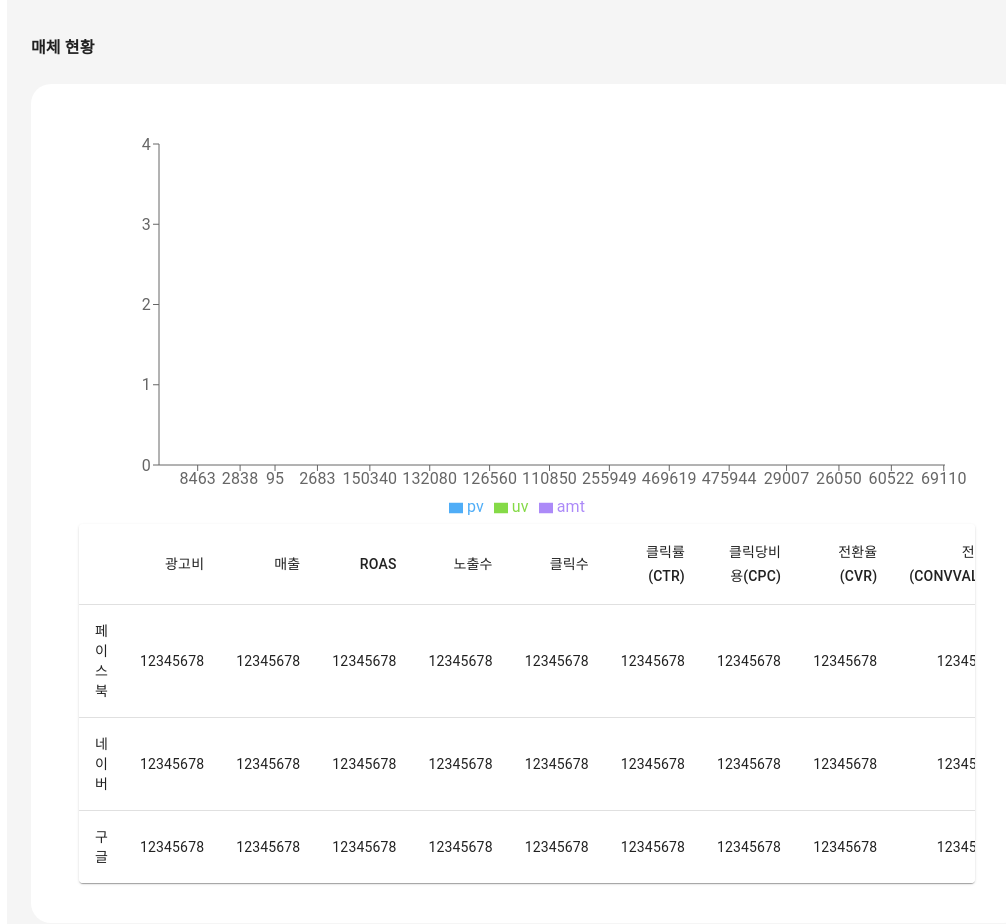
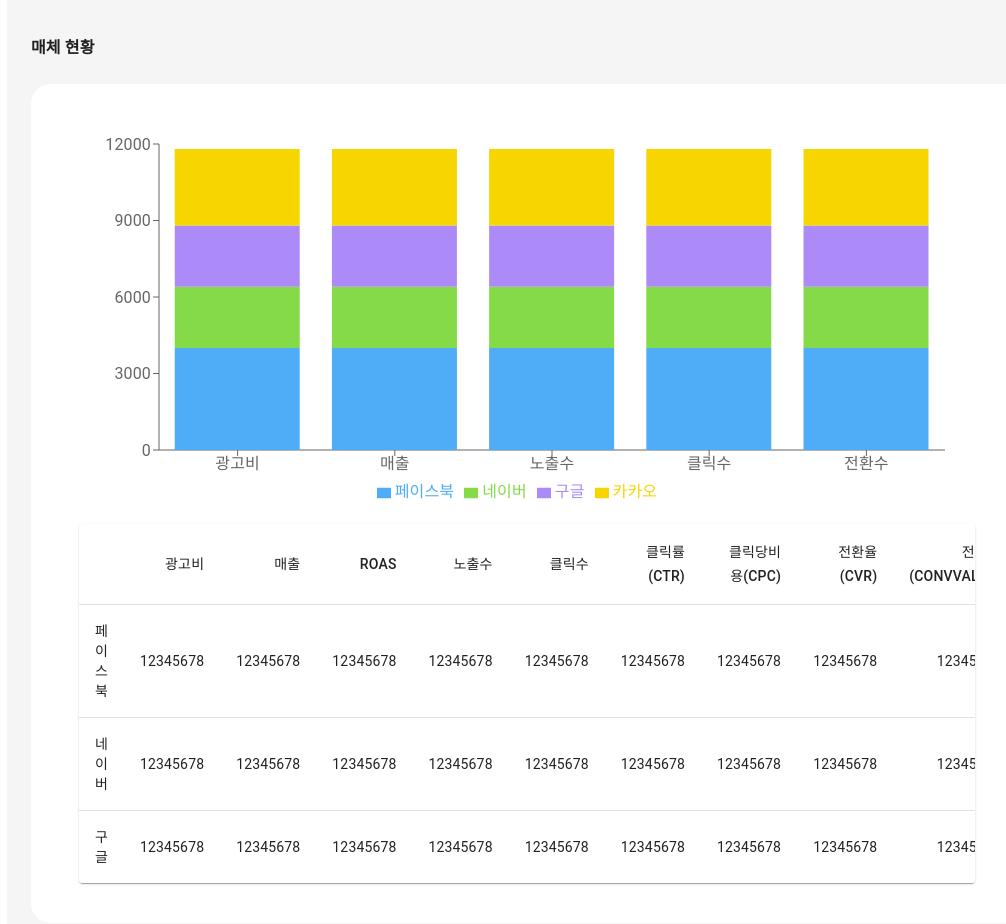
Before and after one commit to Wanted-Pre-Onboarding-FE-Team5/ad-platform-dashboard, a React (Create React App) app: page / in a window 1280 px wide. Shown: the part 900-1824 px from the top of the page, without its empty margins (233-1239 px from the left). Built offline with nearby package versions, Linux system fonts and the light colour scheme; no server answers; data requests are answered from the project's data file.

Commit message:
feat : StackedBarChart 수정 중

```diff
--- a/src/components/dashboard/channelStatus/StackedBarChart.tsx
+++ b/src/components/dashboard/channelStatus/StackedBarChart.tsx
@@ -5,36 +5,53 @@ import { ChannelStatusType } from '../../../models/types';
 import { dataService, getChannelStatusData } from '../../../api/api';
 import { BarChart, Bar, XAxis, YAxis, CartesianGrid, Tooltip, Legend, ResponsiveContainer } from 'recharts';
 
-// const data = [
-//   {
-//     name: 'Page A',
-//     uv: 4000,
-//     pv: 2400,
-//     amt: 2400,
-//   },
-//   {
-//     name: 'Page B',
-//     uv: 3000,
-//     pv: 1398,
-//     amt: 2210,
-//   },
-//   {
-//     name: 'Page C',
-//     uv: 2000,
-//     pv: 9800,
-//     amt: 2290,
-//   },
-// ];
+const data = [
+  {
+    name: '광고비',
+    페이스북: 4000,
+    네이버: 2400,
+    구글: 2400,
+    카카오: 3000,
+  },
+  {
+    name: '매출',
+    페이스북: 4000,
+    네이버: 2400,
+    구글: 2400,
+    카카오: 3000,
+  },
+  {
+    name: '노출수',
+    페이스북: 4000,
+    네이버: 2400,
+    구글: 2400,
+    카카오: 3000,
+  },
+  {
+    name: '클릭수',
+    페이스북: 4000,
+    네이버: 2400,
+    구글: 2400,
+    카카오: 3000,
+  },
+  {
+    name: '전환수',
+    페이스북: 4000,
+    네이버: 2400,
+    구글: 2400,
+    카카오: 3000,
+  },
+];
 
 const StackedBarChart = () => {
-  const [channelStatus, setChannelStatus] = useRecoilState<ChannelStatusType[]>(channelState);
+  // const [channelStatus, setChannelStatus] = useRecoilState<ChannelStatusType[]>(channelState);
 
-  React.useEffect(() => {
-    getChannelStatusData(dataService('channelStatus'), '')
-      .then((data) => setChannelStatus(data))
-      .catch(() => console.log('data dispatch error'));
-  }, [setChannelStatus]);
-  console.log(channelStatus);
+  // React.useEffect(() => {
+  //   getChannelStatusData(dataService('channelStatus'), '')
+  //     .then((data) => setChannelStatus(data))
+  //     .catch(() => console.log('data dispatch error'));
+  // }, [setChannelStatus]);
+  // console.log(channelStatus);
 
   return (
     <div style={{ width: '100%', height: 400 }}>
@@ -42,23 +59,24 @@ const StackedBarChart = () => {
         <BarChart
           width={900}
           height={400}
-          data={channelStatus}
+          data={data}
           margin={{
             top: 20,
             right: 30,
             left: 20,
-            bottom: 5,
+            bottom: 20,
           }}
         >
           {/* <CartesianGrid strokeDasharray='1 0' /> */}
           {/* TODO X축이 각 매체의 광고비, 매출, 노출수, 클릭 수, 전환수 가 되게 하기*/}
-          <XAxis dataKey='cost' />
+          <XAxis dataKey='name' />
           <YAxis />
           <Tooltip />
           <Legend />
-          <Bar dataKey='pv' stackId='a' fill='#4fadf7' />
-          <Bar dataKey='uv' stackId='a' fill='#85da47' />
-          <Bar dataKey='amt' stackId='a' fill='#ac8af8' />
+          <Bar dataKey='페이스북' stackId='a' fill='#4fadf7' />
+          <Bar dataKey='네이버' stackId='a' fill='#85da47' />
+          <Bar dataKey='구글' stackId='a' fill='#ac8af8' />
+          <Bar dataKey='카카오' stackId='a' fill='#f7d500' />
         </BarChart>
       </ResponsiveContainer>
     </div>
```
Also changed, not shown: src/models/useChannelDataModel.ts (added, +15 -0 lines).
